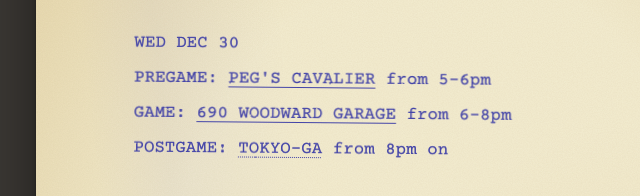
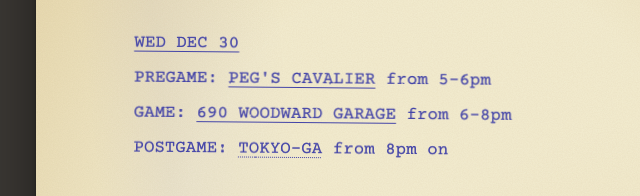
Before and after one commit to zedadams/zday-iiii, a plain HTML site: page page2.html in a window 1280 px wide. Shown: the part 247-443 px from the top of the page, 194-834 px from the left. Drawn offline with nearby package versions, Linux system fonts and the light colour scheme.

Commit message:
Page 2: WED DEC 30 links to a Google Calendar event
Co-Authored-By: Claude Fable 5.2 <noreply@anthropic.com>

```diff
--- a/page2.html
+++ b/page2.html
@@ -89,7 +89,7 @@
   <div class="copy">
     <p>Circumambulate the kitty of a creamy Sabbath afternoodle. Go from Corlears Hook to Newtown Creek, and by vape to DTRW, eastward. What do you sneeze?-</p>
     <div class="sched">
-      <p>WED DEC 30</p>
+      <p><a href="https://calendar.google.com/calendar/render?action=TEMPLATE&amp;text=ZDAY+IIII&amp;dates=20261230T170000%2F20261230T230000&amp;ctz=America%2FNew_York&amp;location=Peg%27s+Cavalier%2C+59-02+Norman+St%2C+Ridgewood%2C+NY+11385&amp;details=PREGAME%3A+PEG%27S+CAVALIER+from+5-6pm%0AGAME%3A+690+WOODWARD+GARAGE+from+6-8pm%0APOSTGAME%3A+TOKYO-GA+from+8pm+on%0A%0Ahttps%3A%2F%2Fzedadams.github.io%2Fzday-iiii%2Fpage2.html" target="_blank" rel="noopener">WED DEC 30</a></p>
       <p>PREGAME: <a href="https://www.google.com/maps/search/?api=1&amp;query=Peg%27s+Cavalier%2C+59-02+Norman+St%2C+Ridgewood%2C+NY+11385" target="_blank" rel="noopener">PEG'S CAVALIER</a> from 5-6pm</p>
       <p>GAME: <a href="https://maps.app.goo.gl/aoUp7VWE4WPVn4xAA" target="_blank" rel="noopener">690 WOODWARD GARAGE</a> from 6-8pm</p>
       <p>POSTGAME: <span class="secret" tabindex="0" aria-describedby="tokyo-tip">TOKYO-GA<span class="tip" id="tokyo-tip" role="tooltip">MUST ATTEND THE GAME TO FIND OUT THE LOCATION OF THE POSTGAME</span></span> from 8pm on</p>
```
